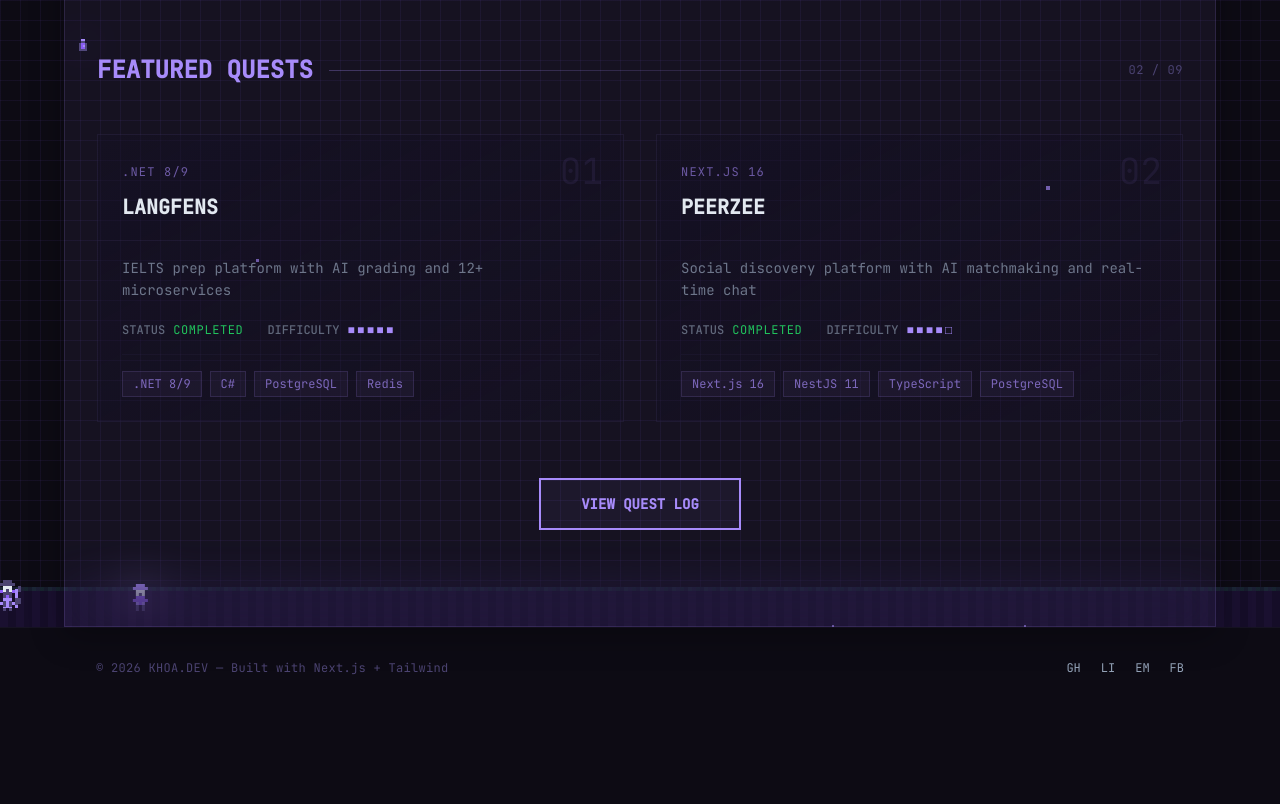
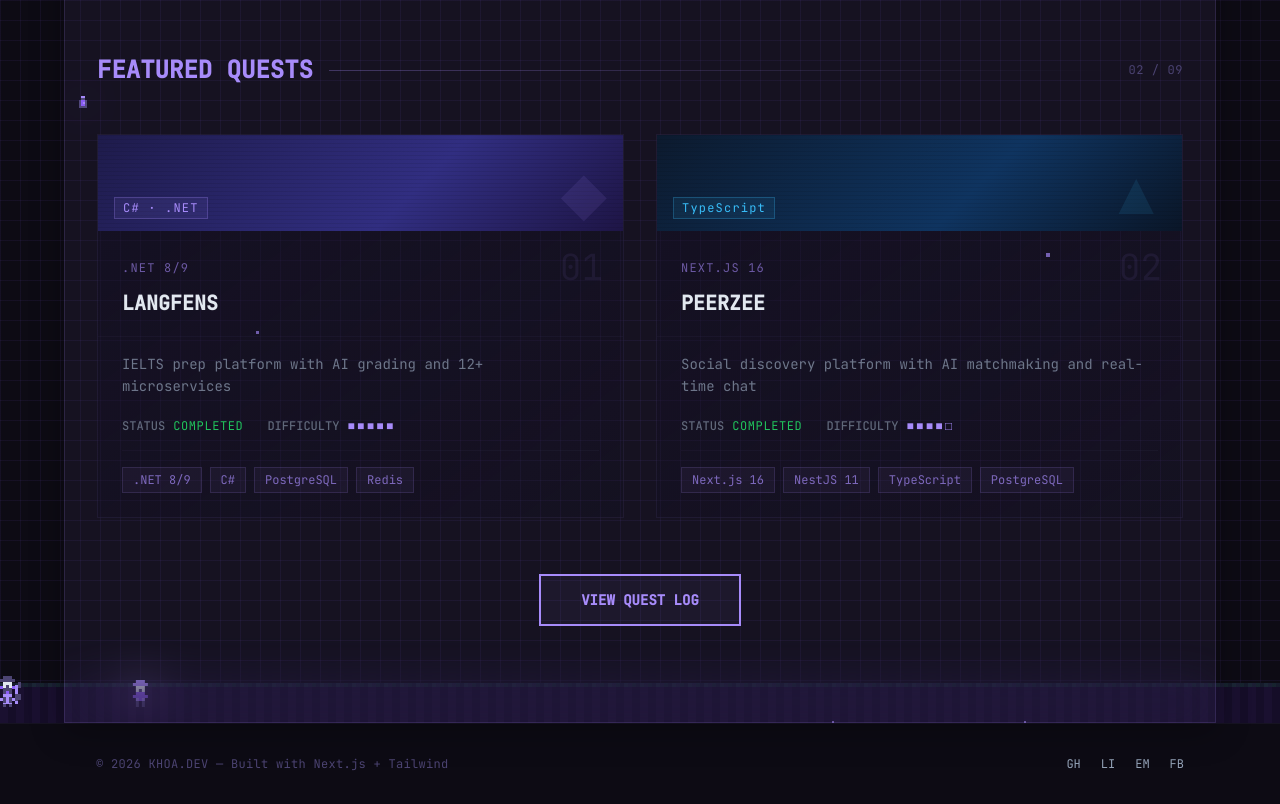
Before and after one commit to minkhoaa/porfolio, a Next.js app: page / in a window 1280 px wide. Shown: the part 900-1704 px from the top of the page. Before the commit the page ends 1608 px from the top, so only its background shows below. Built offline with nearby package versions, Linux system fonts and the light colour scheme.

Commit message:
Add language gradient header to QuestCard

```diff
--- a/src/components/QuestCard.tsx
+++ b/src/components/QuestCard.tsx
@@ -13,13 +13,62 @@ function renderDifficulty(level: DifficultyLevel): string {
   return "■".repeat(level) + "□".repeat(5 - level);
 }
 
+const langConfig = {
+  csharp: {
+    gradient: "linear-gradient(135deg, #1e1b4b 0%, #312e81 60%, #1e1546 100%)",
+    accentColor: "#a78bfa",
+    label: "C# · .NET",
+    symbol: "◆",
+  },
+  typescript: {
+    gradient: "linear-gradient(135deg, #0c1a2e 0%, #0f3460 60%, #0a1628 100%)",
+    accentColor: "#38bdf8",
+    label: "TypeScript",
+    symbol: "▲",
+  },
+  java: {
+    gradient: "linear-gradient(135deg, #1c0a00 0%, #431407 60%, #180800 100%)",
+    accentColor: "#fb923c",
+    label: "Java",
+    symbol: "●",
+  },
+} as const;
+
 export default function QuestCard({ project, index }: QuestCardProps) {
   const { ref, isVisible } = useScrollReveal();
   const number = String(project.order).padStart(2, "0");
+  const lang = langConfig[project.language];
 
   return (
     <div ref={ref} style={{ animationDelay: `${index * 100}ms` }} className={isVisible ? "animate-fade-in-up" : "opacity-0"}>
       <Link href={`/projects/${project.slug}`} className="block border border-retro-brown/20 bg-gradient-to-br from-retro-card/50 to-retro-card/20 hover:border-retro-amber/40 hover:bg-gradient-to-br hover:from-retro-card/70 hover:to-retro-amber/5 hover:shadow-[0_0_30px_rgba(167,139,250,0.1)] transition-all duration-300 group card-glow">
+        {/* Language gradient header */}
+        <div
+          className="relative h-24 overflow-hidden"
+          style={{ background: lang.gradient }}
+        >
+          <div
+            className="absolute inset-0 pointer-events-none"
+            style={{ backgroundImage: "repeating-linear-gradient(0deg, transparent, transparent 3px, rgba(0,0,0,0.08) 3px, rgba(0,0,0,0.08) 4px)" }}
+          />
+          {project.screenshot && (
+            <img src={project.screenshot} alt={project.shortName} className="absolute inset-0 w-full h-full object-cover opacity-60" />
+          )}
+          <span
+            className="absolute right-4 bottom-2 font-pixel text-6xl select-none opacity-10"
+            style={{ color: lang.accentColor }}
+          >
+            {lang.symbol}
+          </span>
+          <div className="absolute bottom-3 left-4 flex items-center gap-2">
+            <span
+              className="font-pixel text-xs tracking-widest px-2 py-0.5 border"
+              style={{ color: lang.accentColor, borderColor: `${lang.accentColor}40`, backgroundColor: `${lang.accentColor}12` }}
+            >
+              {lang.label}
+            </span>
+          </div>
+        </div>
         <div className="relative p-6 pb-4 border-b border-retro-brown/10">
           <span className="absolute top-4 right-5 font-pixel text-4xl text-retro-amber/8 group-hover:text-retro-amber/15 transition-colors duration-300 select-none">{number}</span>
           <span className="font-mono text-xs text-retro-amber/60 tracking-widest uppercase">{project.tech[0]}</span>
```
